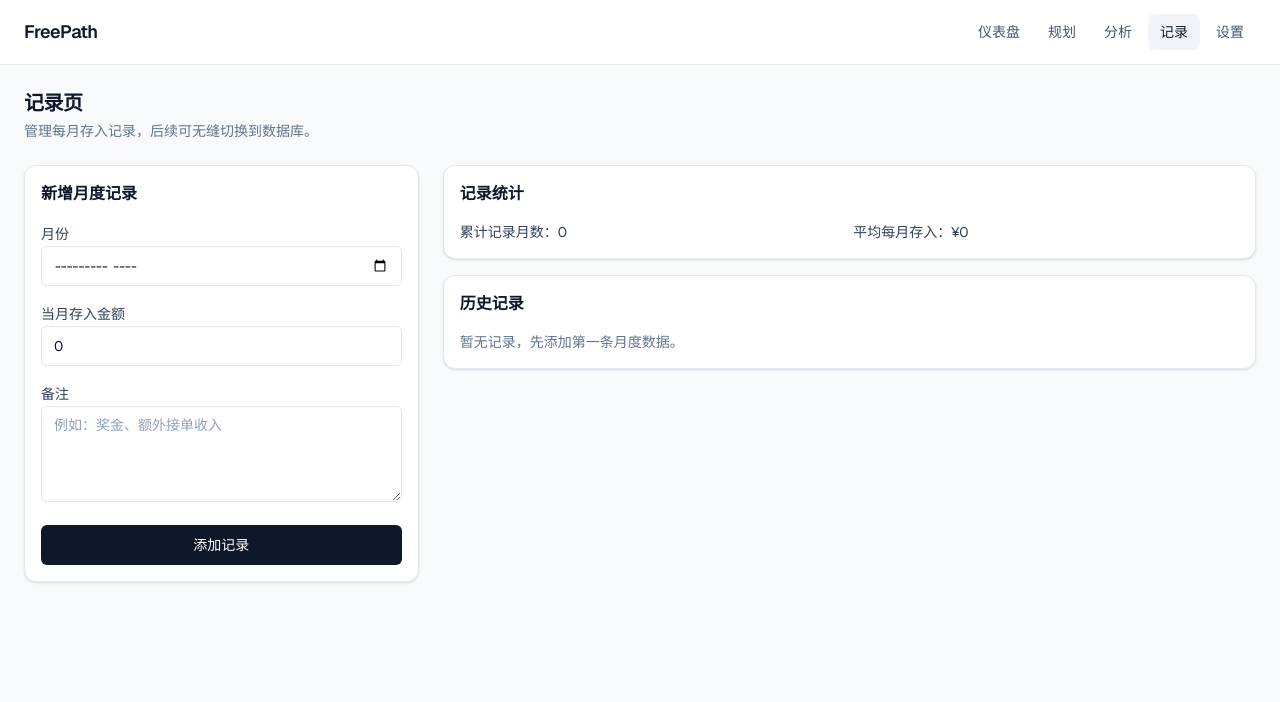
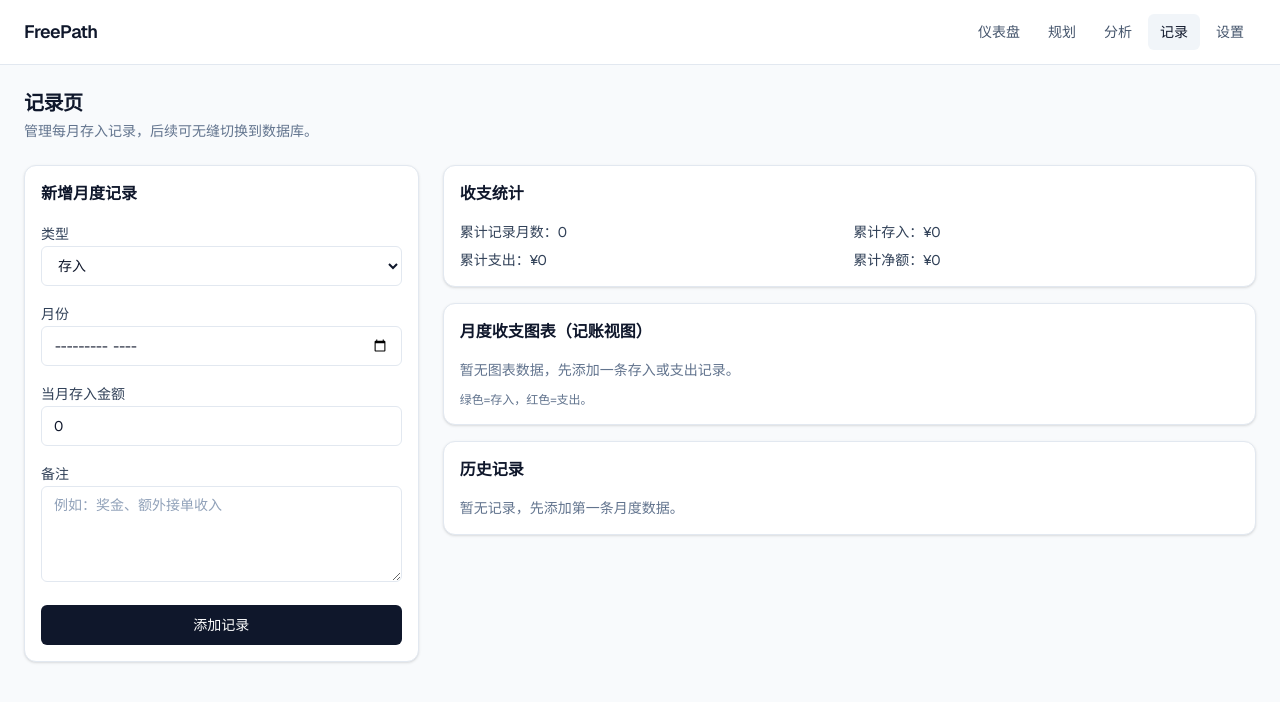
Before and after one commit to asd977/FreePath, a Next.js app: page /records in a window 1280 px wide. Shown: the top 702 px of the page. Built offline with nearby package versions, Linux system fonts and the light colour scheme.

Commit message:
feat: add deposit-expense bookkeeping stats and charts

```diff
--- a/app/api/records/route.ts
+++ b/app/api/records/route.ts
@@ -1,8 +1,12 @@
 import { NextResponse } from "next/server";
-import { MonthlyRecord } from "@/types/record";
+import { MonthlyRecord, RecordType } from "@/types/record";
 
 function isValidMonth(value: unknown): value is string {
   return typeof value === "string" && /^\d{4}-(0[1-9]|1[0-2])$/.test(value);
+}
+
+function isValidType(value: unknown): value is RecordType {
+  return value === "deposit" || value === "expense";
 }
 
 export async function GET() {
@@ -15,7 +19,7 @@ export async function GET() {
 export async function POST(req: Request) {
   try {
     const body = (await req.json()) as Partial<MonthlyRecord>;
-    if (!isValidMonth(body.month) || typeof body.amount !== "number" || body.amount < 0) {
+    if (!isValidMonth(body.month) || typeof body.amount !== "number" || body.amount < 0 || !isValidType(body.type)) {
       return NextResponse.json({ ok: false, error: "Invalid record payload" }, { status: 400 });
     }
 
@@ -23,6 +27,7 @@ export async function POST(req: Request) {
       id: typeof body.id === "string" && body.id ? body.id : crypto.randomUUID(),
       month: body.month,
       amount: body.amount,
+      type: body.type,
       note: typeof body.note === "string" ? body.note : "",
       createdAt: typeof body.createdAt === "string" && body.createdAt ? body.createdAt : new Date().toISOString(),
     };
--- a/app/records/page.tsx
+++ b/app/records/page.tsx
@@ -3,6 +3,7 @@
 import { useMemo, useState } from "react";
 import { SectionHeading } from "@/components/common/section-heading";
 import { Card, CardContent, CardHeader, CardTitle } from "@/components/ui/card";
+import { CashflowOverviewChart } from "@/components/charts/cashflow-overview-chart";
 import { MonthlyRecordForm } from "@/components/records/monthly-record-form";
 import { MonthlyRecordList } from "@/components/records/monthly-record-list";
 import { storage } from "@/lib/storage";
@@ -10,17 +11,43 @@ import { formatCurrency } from "@/lib/utils";
 import { MonthlyRecord } from "@/types/record";
 
 function initialRecords() {
-  return storage.getRecords();
+  return storage.getRecords().map((record) => ({
+    ...record,
+    type: record.type ?? "deposit",
+  }));
 }
 
 export default function RecordsPage() {
   const [records, setRecords] = useState<MonthlyRecord[]>(initialRecords);
 
   const stats = useMemo(() => {
-    const total = records.reduce((sum, item) => sum + item.amount, 0);
+    const totalDeposit = records
+      .filter((item) => item.type === "deposit")
+      .reduce((sum, item) => sum + item.amount, 0);
+    const totalExpense = records
+      .filter((item) => item.type === "expense")
+      .reduce((sum, item) => sum + item.amount, 0);
+    const net = totalDeposit - totalExpense;
+
+    const monthlyMap = new Map<string, { month: string; deposit: number; expense: number }>();
+    records.forEach((item) => {
+      const current = monthlyMap.get(item.month) ?? { month: item.month, deposit: 0, expense: 0 };
+      if (item.type === "expense") {
+        current.expense += item.amount;
+      } else {
+        current.deposit += item.amount;
+      }
+      monthlyMap.set(item.month, current);
+    });
+
+    const monthlySeries = Array.from(monthlyMap.values()).sort((a, b) => a.month.localeCompare(b.month));
+
     return {
       months: records.length,
-      average: records.length === 0 ? 0 : total / records.length,
+      totalDeposit,
+      totalExpense,
+      net,
+      monthlySeries,
     };
   }, [records]);
 
@@ -41,6 +68,7 @@ export default function RecordsPage() {
                   id: crypto.randomUUID(),
                   month: values.month,
                   amount: values.amount,
+                  type: values.type,
                   note: values.note,
                   createdAt: new Date().toISOString(),
                 },
@@ -53,13 +81,16 @@ export default function RecordsPage() {
         <div className="space-y-4 xl:col-span-2">
           <Card>
             <CardHeader>
-              <CardTitle>记录统计</CardTitle>
+              <CardTitle>收支统计</CardTitle>
             </CardHeader>
             <CardContent className="grid gap-2 sm:grid-cols-2 text-sm text-slate-700">
               <p>累计记录月数：{stats.months}</p>
-              <p>平均每月存入：{formatCurrency(stats.average)}</p>
+              <p>累计存入：{formatCurrency(stats.totalDeposit)}</p>
+              <p>累计支出：{formatCurrency(stats.totalExpense)}</p>
+              <p>累计净额：{formatCurrency(stats.net)}</p>
             </CardContent>
           </Card>
+          <CashflowOverviewChart data={stats.monthlySeries} />
           <MonthlyRecordList records={records} onDelete={(id) => persist(records.filter((item) => item.id !== id))} />
         </div>
       </div>
--- /dev/null
+++ b/components/charts/cashflow-overview-chart.tsx
@@ -0,0 +1,50 @@
+"use client";
+
+import { Card, CardContent, CardHeader, CardTitle } from "@/components/ui/card";
+import { formatCurrency } from "@/lib/utils";
+
+type CashflowPoint = {
+  month: string;
+  deposit: number;
+  expense: number;
+};
+
+export function CashflowOverviewChart({ data }: { data: CashflowPoint[] }) {
+  const maxValue = Math.max(...data.map((item) => Math.max(item.deposit, item.expense)), 1);
+
+  return (
+    <Card>
+      <CardHeader>
+        <CardTitle>月度收支图表（记账视图）</CardTitle>
+      </CardHeader>
+      <CardContent className="space-y-3">
+        {data.length === 0 ? (
+          <p className="text-sm text-slate-500">暂无图表数据，先添加一条存入或支出记录。</p>
+        ) : (
+          data.map((item) => {
+            const depositWidth = (item.deposit / maxValue) * 100;
+            const expenseWidth = (item.expense / maxValue) * 100;
+            const net = item.deposit - item.expense;
+            return (
+              <div key={item.month} className="space-y-1">
+                <div className="flex items-center justify-between text-xs text-slate-600">
+                  <span>{item.month}</span>
+                  <span>净额 {formatCurrency(net)}</span>
+                </div>
+                <div className="space-y-1 rounded bg-slate-100 p-2">
+                  <div className="h-2 rounded bg-emerald-200">
+                    <div className="h-2 rounded bg-emerald-600" style={{ width: `${depositWidth}%` }} />
+                  </div>
+                  <div className="h-2 rounded bg-rose-200">
+                    <div className="h-2 rounded bg-rose-600" style={{ width: `${expenseWidth}%` }} />
+                  </div>
+                </div>
+              </div>
+            );
+          })
+        )}
+        <div className="text-xs text-slate-500">绿色=存入，红色=支出。</div>
+      </CardContent>
+    </Card>
+  );
+}
--- a/components/records/monthly-record-form.tsx
+++ b/components/records/monthly-record-form.tsx
@@ -6,15 +6,17 @@ import { Input } from "@/components/ui/input";
 import { Label } from "@/components/ui/label";
 import { Button } from "@/components/ui/button";
 import { Textarea } from "@/components/ui/textarea";
+import { RecordType } from "@/types/record";
 
 type FormValues = {
   month: string;
   amount: number;
+  type: RecordType;
   note?: string;
 };
 
 export function MonthlyRecordForm({ onSubmit }: { onSubmit: (values: FormValues) => void }) {
-  const [values, setValues] = useState<FormValues>({ month: "", amount: 0, note: "" });
+  const [values, setValues] = useState<FormValues>({ month: "", amount: 0, type: "deposit", note: "" });
 
   return (
     <Card>
@@ -28,9 +30,20 @@ export function MonthlyRecordForm({ onSubmit }: { onSubmit: (values: FormValues)
             e.preventDefault();
             if (!values.month || values.amount < 0) return;
             onSubmit(values);
-            setValues({ month: "", amount: 0, note: "" });
+            setValues({ month: "", amount: 0, type: "deposit", note: "" });
           }}
         >
+          <div className="space-y-2">
+            <Label>类型</Label>
+            <select
+              className="h-10 w-full rounded-md border border-slate-200 bg-white px-3 text-sm text-slate-900 outline-none ring-slate-300 focus:ring-2"
+              value={values.type}
+              onChange={(e) => setValues((prev) => ({ ...prev, type: e.target.value as RecordType }))}
+            >
+              <option value="deposit">存入</option>
+              <option value="expense">支出</option>
+            </select>
+          </div>
           <div className="space-y-2">
             <Label>月份</Label>
             <Input
@@ -43,6 +56,7 @@ export function MonthlyRecordForm({ onSubmit }: { onSubmit: (values: FormValues)
             <Label>当月存入金额</Label>
             <Input
               type="number"
+              min={0}
               value={values.amount}
               onChange={(e) => setValues((prev) => ({ ...prev, amount: Number(e.target.value) || 0 }))}
             />
--- a/components/records/monthly-record-list.tsx
+++ b/components/records/monthly-record-list.tsx
@@ -9,6 +9,11 @@ type Props = {
 };
 
 export function MonthlyRecordList({ records, onDelete }: Props) {
+  const labels = {
+    deposit: "存入",
+    expense: "支出",
+  } as const;
+
   return (
     <Card>
       <CardHeader>
@@ -22,7 +27,21 @@ export function MonthlyRecordList({ records, onDelete }: Props) {
             <div key={record.id} className="flex items-start justify-between rounded-md border border-slate-200 p-3">
               <div className="space-y-1">
                 <p className="text-sm font-medium text-slate-900">{record.month}</p>
-                <p className="text-sm text-slate-700">{formatCurrency(record.amount)}</p>
+                <div className="flex items-center gap-2">
+                  <span
+                    className={
+                      record.type === "expense"
+                        ? "rounded px-2 py-0.5 text-xs bg-rose-100 text-rose-700"
+                        : "rounded px-2 py-0.5 text-xs bg-emerald-100 text-emerald-700"
+                    }
+                  >
+                    {labels[record.type]}
+                  </span>
+                  <p className={record.type === "expense" ? "text-sm text-rose-700" : "text-sm text-emerald-700"}>
+                    {record.type === "expense" ? "-" : "+"}
+                    {formatCurrency(record.amount)}
+                  </p>
+                </div>
                 {record.note ? <p className="text-xs text-slate-500">{record.note}</p> : null}
               </div>
               <Button variant="ghost" size="sm" onClick={() => onDelete(record.id)}>
--- a/types/record.ts
+++ b/types/record.ts
@@ -1,7 +1,10 @@
+export type RecordType = "deposit" | "expense";
+
 export type MonthlyRecord = {
   id: string;
   month: string;
   amount: number;
+  type: RecordType;
   note?: string;
   createdAt: string;
 };
```
